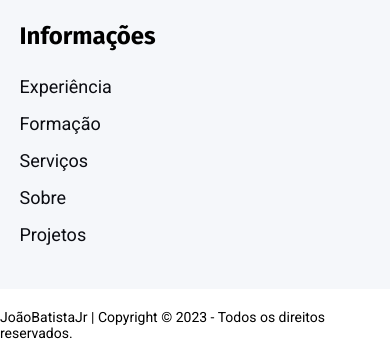
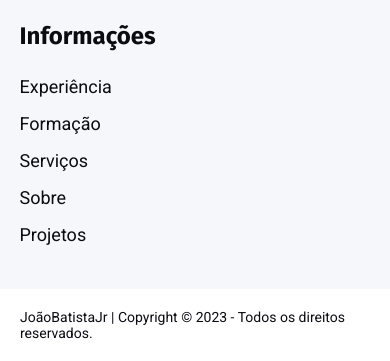
Before and after one commit to JoaoBatistaJr/Portfolio, a plain HTML site: page projetos.html in a window 390 px wide. Shown: the part 2139-2500 px from the top of the page. Drawn offline with Linux system fonts and the light colour scheme.

Commit message:
update footer

```diff
--- a/css/_base.scss
+++ b/css/_base.scss
@@ -1,3 +1,21 @@
+// Cores
+$color-c01: #f5f7fa;
+$color-c02: #e6eaf0;
+$color-c04: #c0c5cc;
+$color-c05: #b2b8bf;
+$color-c06: #989ea6;
+$color-c07: #7e838c;
+$color-c08: #636973;
+$color-c09: #474d59;
+$color-c10: #333b59;
+$color-c11: #161822;
+$color-c12: #0b0c12;
+$color-b01: #7ecefc;
+$color-b03: #609af2; //links
+$color-b04: #547eec;
+$color-b12: #3c006a;
+$linear-gradiente: linear-gradient(180deg, $color-b01 0%, $color-b04 100%);
+
 // Resets
 * {
   margin: 0;
@@ -10,15 +28,17 @@ html {
   scroll-behavior: smooth;
 }
 
+
 body {
   font-family: "Fira Sans", sans-serif;
-
+  color: $color-c12;
 }
 li {
   list-style: none;
 }
 p {
   font-family: "Roboto", sans-serif;
+
 }
 b {
   font-weight: 700;
@@ -36,23 +56,9 @@ img {
   height: auto;
 }
 
-// Cores
-$color-c01: #f5f7fa;
-$color-c02: #e6eaf0;
-$color-c04: #c0c5cc;
-$color-c05: #b2b8bf;
-$color-c06: #989ea6;
-$color-c07: #7e838c;
-$color-c08: #636973;
-$color-c09: #474d59;
-$color-c10: #333b59;
-$color-c11: #161822;
-$color-c12: #0b0c12;
-$color-b01: #7ecefc;
-$color-b03: #609af2; //links
-$color-b04: #547eec;
-$color-b12: #3c006a;
-$linear-gradiente: linear-gradient(180deg, $color-b01 0%, $color-b04 100%);
+span#ano-atual{
+  color: $color-c12;
+}
 
 // Estilo para o ScrollBar
 ::-webkit-scrollbar {
@@ -87,6 +93,8 @@ $linear-gradiente: linear-gradient(180deg, $color-b01 0%, $color-b04 100%);
   color: $color-b03;
 }
 
+
+
 .js [data-anime] {
   opacity: 0;
 }
--- a/css/_grid-geral.scss
+++ b/css/_grid-geral.scss
@@ -545,7 +545,8 @@
     padding-top: 10px;
   }
   .copy p,
-  .copy-sobre p {
+  .copy-sobre p,
+  .copy-projetos {
     margin-inline: 20px;
   }
   .sobre {
--- a/css/_themes.scss
+++ b/css/_themes.scss
@@ -24,10 +24,16 @@
     span{
       color: $color-c04;
     }
+    #ano-atual{
+      color: $color-c04;
+    }
   }
   .copy-sobre,
   .copy-projetos{
     background: $color-c12;
+    span#ano-atual{
+      color: $color-c04;
+    }
   }
   .header {
     background: $color-c12;
```
Also changed, not shown: css/main.css, 1 other file.
